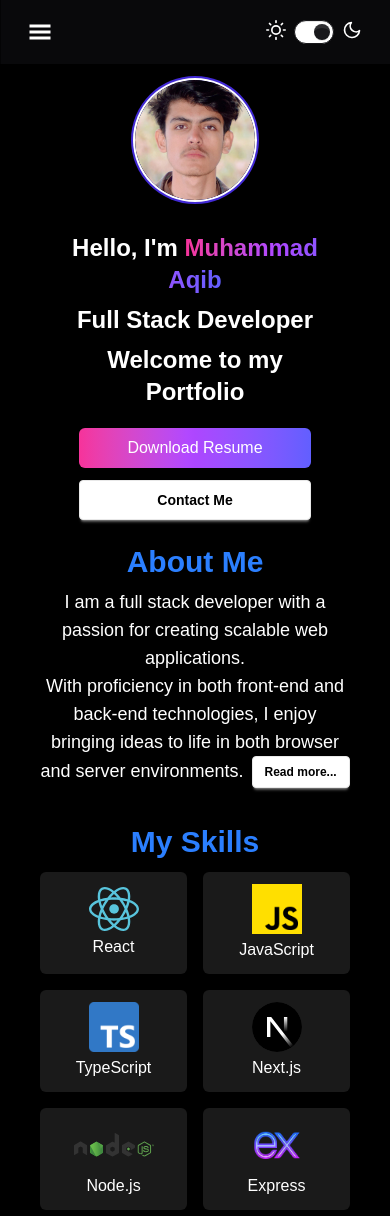
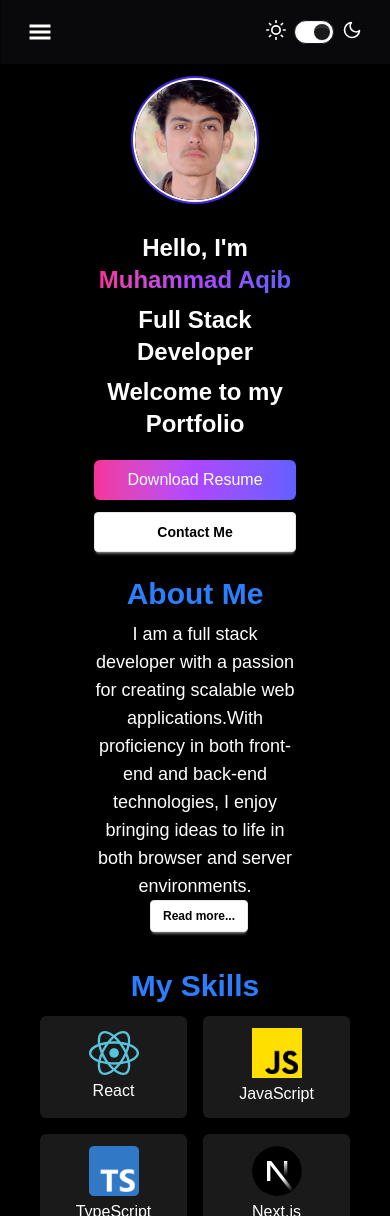
Before and after one commit to Aqib2110/my_portfolio, a Next.js app: page / in a window 390 px wide. Shown: the top 1216 px of the page. Built offline with nearby package versions, Linux system fonts and the light colour scheme.

Commit message:
Fixed UI

```diff
--- a/app/components/AboutMe.tsx
+++ b/app/components/AboutMe.tsx
@@ -29,9 +29,32 @@ const AboutMe: React.FC<AboutMeProps> = ({ fadeInUp, isDarkMode }) => {
           About Me
         </h2>
 
-        <div>
+        <div className=" px-10 md:px-0">
+
+
+            <p
+            className={`xl:text-2xl block md:hidden  px-3 sm:px-0 text-lg md:text-start text-center ${
+              isDarkMode ? "text-white" : "text-black"
+            }`}
+          >
+            I am a full stack developer with a passion for creating scalable web
+            applications.With proficiency in both front-end and back-end technologies, I
+            enjoy bringing ideas to life in both browser and server environments.
+            <Link href="/about">
+              <button
+                className={`ml-2 btn btn-sm ${
+                  isDarkMode ? "bg-white text-black" : "bg-black text-white"
+                }`}
+              >
+                Read more...
+              </button>
+            </Link>
+          </p>
+
+
+
           <p
-            className={`xl:text-2xl text-lg md:text-start text-center ${
+            className={`xl:text-2xl md:block hidden text-lg md:text-start text-center ${
               isDarkMode ? "text-white" : "text-black"
             }`}
           >
@@ -40,7 +63,7 @@ const AboutMe: React.FC<AboutMeProps> = ({ fadeInUp, isDarkMode }) => {
           </p>
 
           <p
-            className={`text-lg xl:text-2xl md:text-start lg:hidden block text-center ${
+            className={`text-lg xl:text-2xl md:text-start lg:hidden hidden md:block text-center ${
               isDarkMode ? "text-white" : "text-black"
             }`}
           >
--- a/app/components/Hero.tsx
+++ b/app/components/Hero.tsx
@@ -34,7 +34,7 @@ const Hero = ({
   return (
     <div>
       <MotionDiv
-        className="flex flex-col md:flex-row gap-0 md:gap-10"
+        className="flex flex-col  md:flex-row gap-0 md:gap-10"
         {...fadeInUp(0)}
       >
         <div className="py-4  md:py-8 flex justify-center items-center md:flex-none md:justify-start md:items-start">
@@ -52,9 +52,9 @@ const Hero = ({
           </div>
         </div>
 
-        <div className="pt-4 md:pt-8 pb-3">
+        <div className="pt-4  px-5 sm:px-8 md:px-0 md:pt-8 pb-3">
           <div
-            className={`flex flex-col px-8 gap-2 md:gap-4 text-2xl xl:text-3xl font-bold ${
+            className={`flex flex-col  px-8 gap-2 md:gap-4 text-2xl xl:text-3xl font-bold ${
               isDarkMode ? "text-white" : "text-black"
             }`}
           >
@@ -70,10 +70,10 @@ const Hero = ({
           </div>
 
           <MotionDiv
-            className="flex flex-col items-center justify-center md:flex-row px-0 md:px-2 gap-3 mt-5"
+            className="flex flex-col  items-center justify-center md:flex-row px-0 md:px-2 gap-3 mt-5"
             {...fadeInUp(1)}
           >
-            <div className="w-3/4 sm:w-1/2 md:w-full">
+            <div className="w-3/4  sm:w-1/2 md:w-full">
               <Link href="/resume" passHref>
                 <button className="xl:text-lg text-auto bg-gradient-to-r w-full from-pink-500 via-purple-500 to-indigo-500 rounded-md cursor-pointer py-2 hover:bg-purple-600 text-white">
                   Download Resume
@@ -81,7 +81,7 @@ const Hero = ({
               </Link>
             </div>
 
-            <div className="w-3/4 sm:w-1/2 md:w-full">
+            <div className="w-3/4 sm:w-1/2  md:w-full">
               <Link href="/contact" passHref>
                 <button
                   className={`btn xl:text-lg w-full ${
--- a/app/components/MyProjects.tsx
+++ b/app/components/MyProjects.tsx
@@ -68,7 +68,7 @@ const Projects = () => {
 
   return (
     <section
-      className={`min-h-screen py-12 px-6 ${
+      className={`min-h-screen pt-16 py-12 px-6 ${
         isDarkMode ? "bg-black text-white" : "bg-white text-black"
       }`}
     >
--- a/app/components/Resume.tsx
+++ b/app/components/Resume.tsx
@@ -50,7 +50,7 @@ const Resume = () => {
 
   return (
     <section
-      className={`min-h-screen ${
+      className={`min-h-screen pt-16 ${
         isDarkMode ? "bg-black text-gray-200" : "bg-white text-black"
       } px-6 py-12`}
     >
--- /dev/null
+++ b/tailwind.config.ts
@@ -0,0 +1,18 @@
+/** @type {import('tailwindcss').Config} */
+module.exports = {
+  content: [
+    "./app/**/*.{js,ts,jsx,tsx}",
+    "./pages/**/*.{js,ts,jsx,tsx}",
+    "./components/**/*.{js,ts,jsx,tsx}",
+  ],
+  theme: {
+    extend: {
+      screens: {
+        xxs: "320px",
+        xs: "375px",
+        sm:"425px"
+      }
+    },
+  },
+  plugins: [],
+};
```
